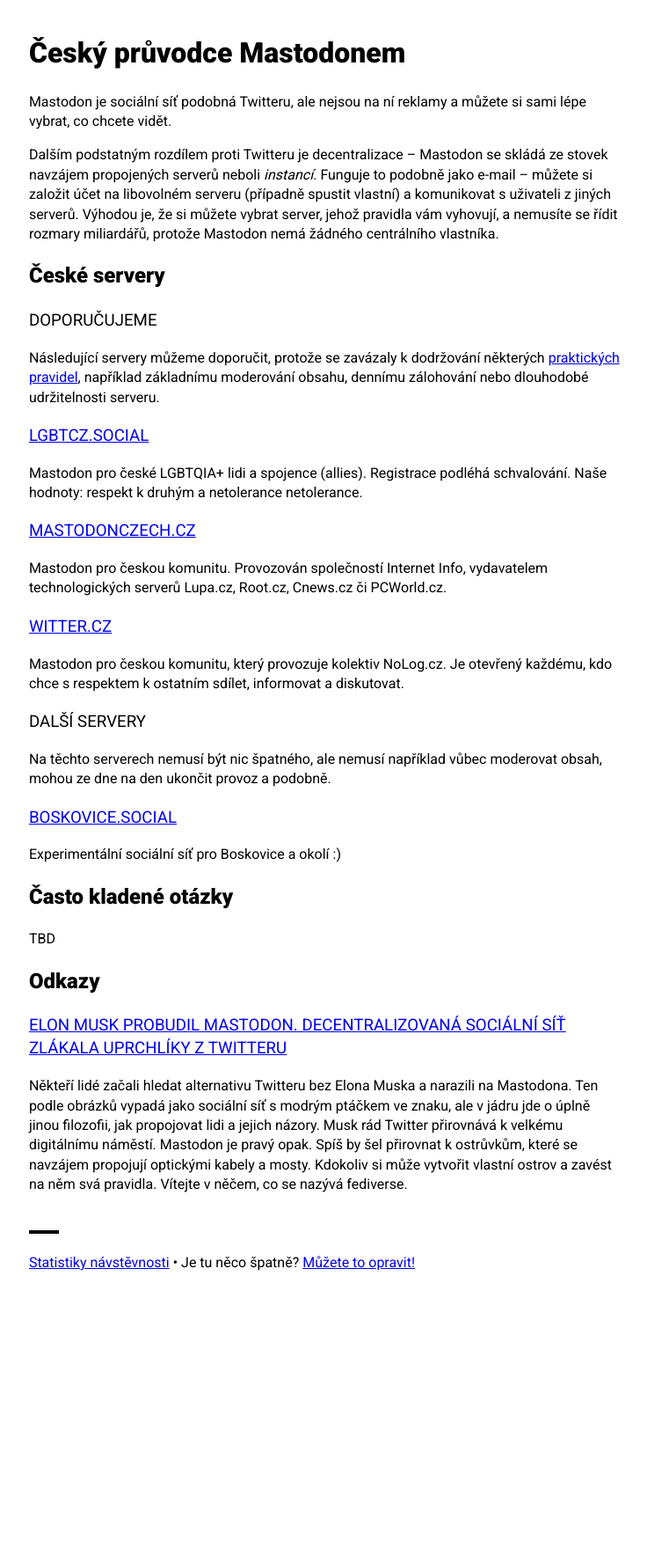
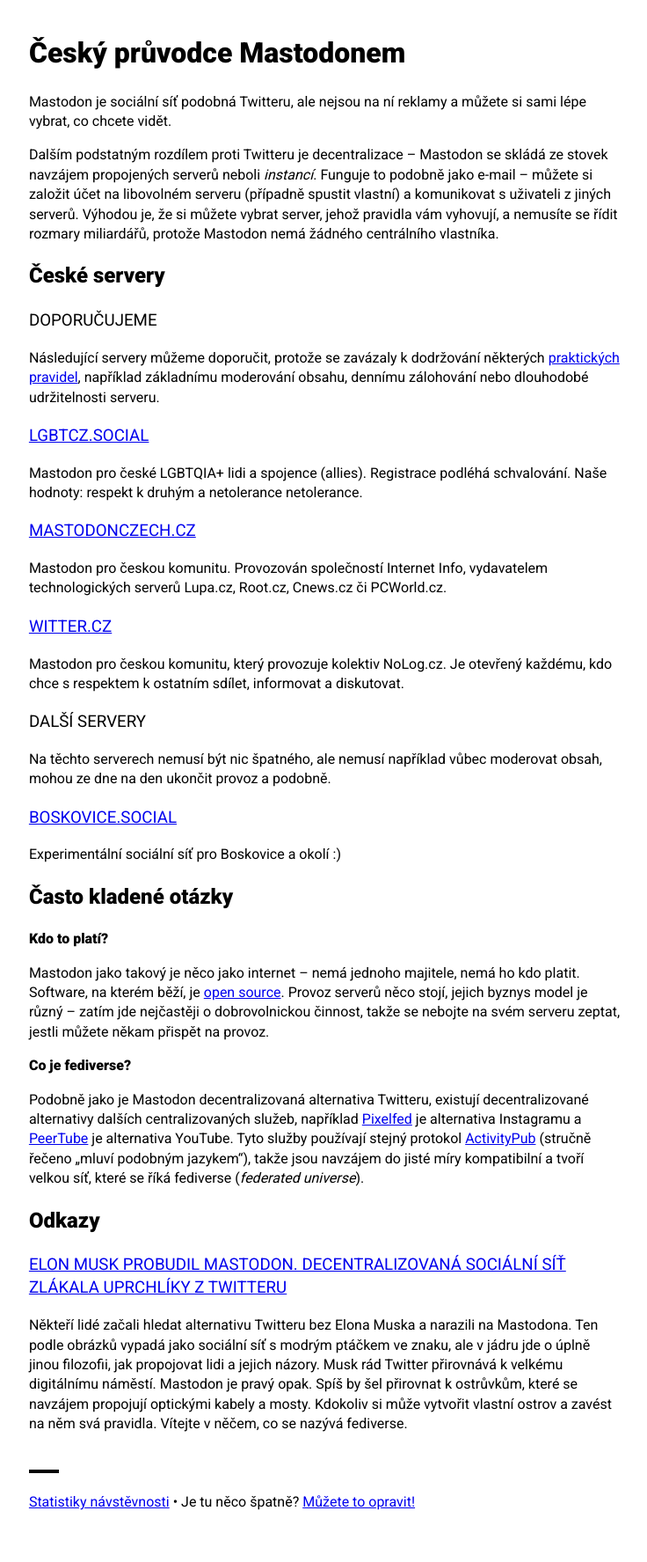
Before and after one commit to zoul/mastodon-cz, a Jekyll site: the page built from index.md, in a window 1280 px wide. Shown: the whole page at 88% size, without its empty margins (269-1005 px from the left). Built offline with Jekyll 4.4.1, drawn with Linux system fonts in a browser that asks for light colours; before the commit the page ends 1503 px from its top, so only the background shows below that.

Commit message:
Add first FAQ entries

```diff
--- a/index.md
+++ b/index.md
@@ -60,7 +60,21 @@
 
 ## Často kladené otázky
 
-TBD
+**Kdo to platí?**
+
+Mastodon jako takový je něco jako internet – nemá jednoho majitele, nemá ho kdo platit.
+Software, na kterém běží, je [open source](https://github.com/mastodon/mastodon). Provoz
+serverů něco stojí, jejich byznys model je různý – zatím jde nejčastěji o dobrovolnickou
+činnost, takže se nebojte na svém serveru zeptat, jestli můžete někam přispět na provoz.
+
+**Co je fediverse?**
+
+Podobně jako je Mastodon decentralizovaná alternativa Twitteru, existují decentralizované
+alternativy dalších centralizovaných služeb, například [Pixelfed](https://pixelfed.org) je
+alternativa Instagramu a [PeerTube](https://joinpeertube.org) je alternativa YouTube. Tyto
+služby používají stejný protokol [ActivityPub](https://en.wikipedia.org/wiki/ActivityPub)
+(stručně řečeno „mluví podobným jazykem“), takže jsou navzájem do jisté míry kompatibilní
+a tvoří velkou síť, které se říká fediverse (_federated universe_).
 
 ## Odkazy
 
```
